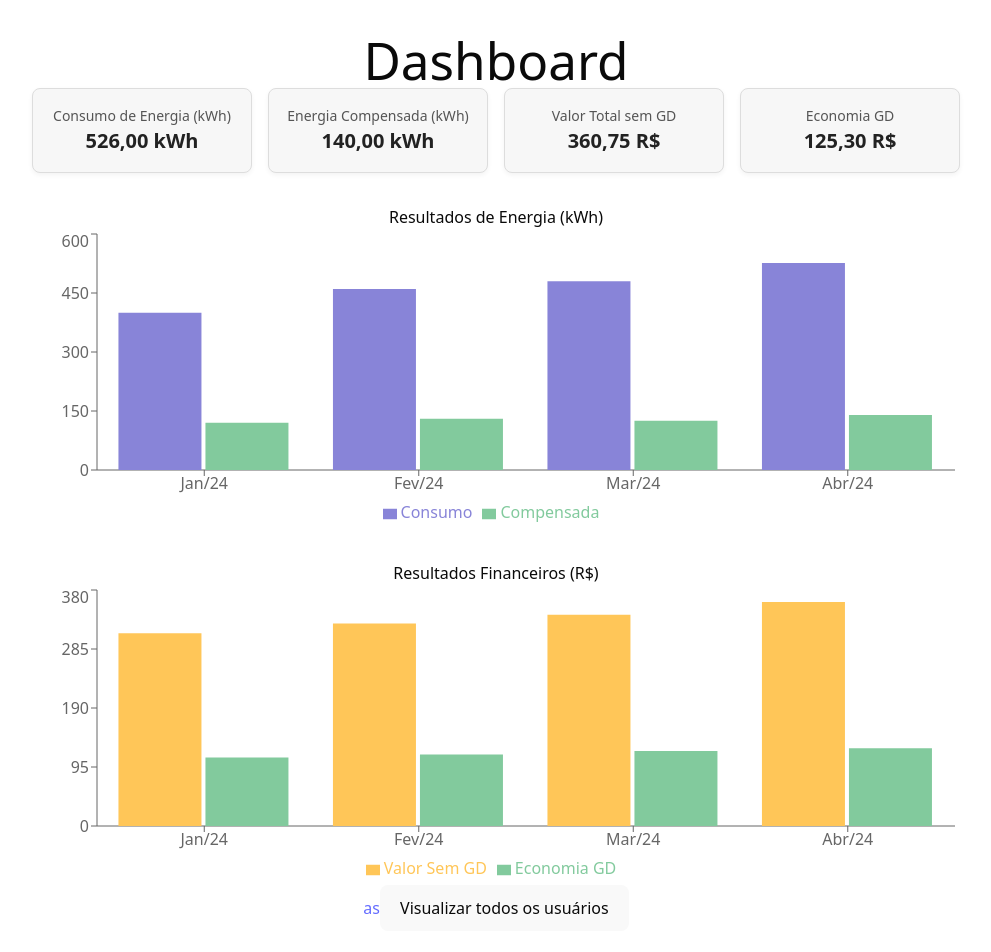
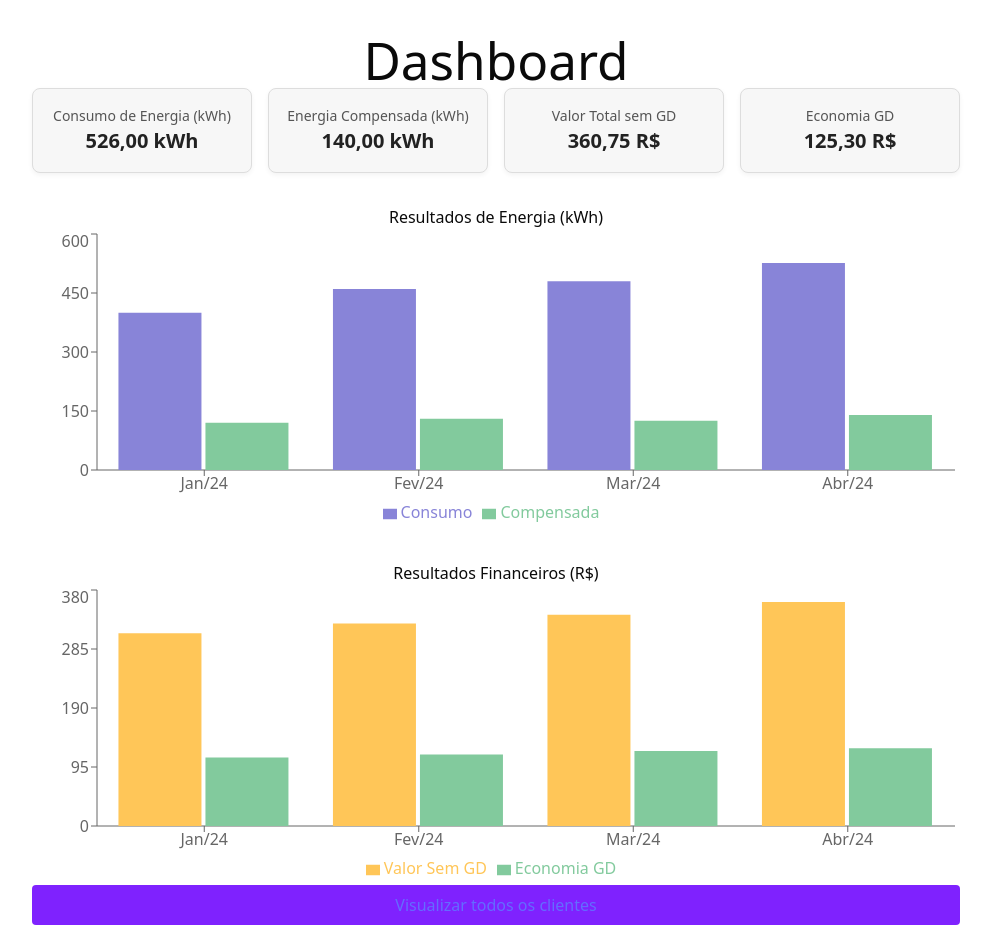
Before and after one commit to mateuscarvalhodev/pltest, a React (Vite) app: page / in a window 1280 px wide. Shown: the top 952 px of the page, without its empty margins (144-1135 px from the left). Built offline with nearby package versions, Linux system fonts and the light colour scheme.

Commit message:
refactor(app): remove debug log and improve navigation button UI

```diff
--- a/src/App.tsx
+++ b/src/App.tsx
@@ -11,7 +11,6 @@ function App() {
 
 
   useEffect(() => {
-    console.log('Mock:', dashboardMocks)
     const timeout = setTimeout(() => setSummary(dashboardMocks), 500)
     return () => clearTimeout(timeout);
   }, [])
@@ -29,9 +28,13 @@ function App() {
 
       <EnergyChart data={summary.graficoEnergia} />
       <FinancialChart data={summary.graficoFinanceiro} />
-      <div>
-        <NavLink to='/clients'>as</NavLink><button>Visualizar todos os usuários</button>
-      </div>
+      <NavLink
+        to='/clients'
+        className='block rounded bg-violet-600 text-white p-2 w-full'
+      >
+        Visualizar todos os clientes
+      </NavLink>
+
     </>
   )
 }
```
